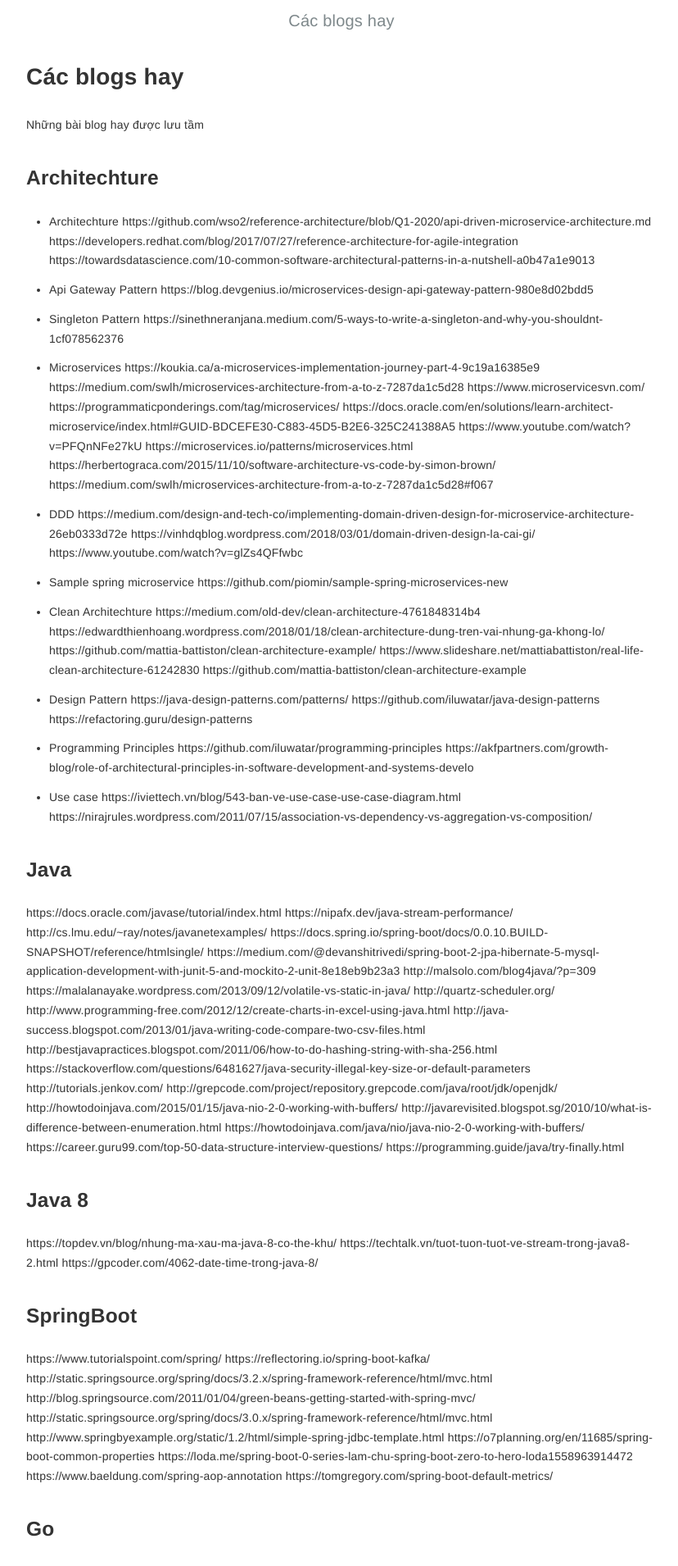
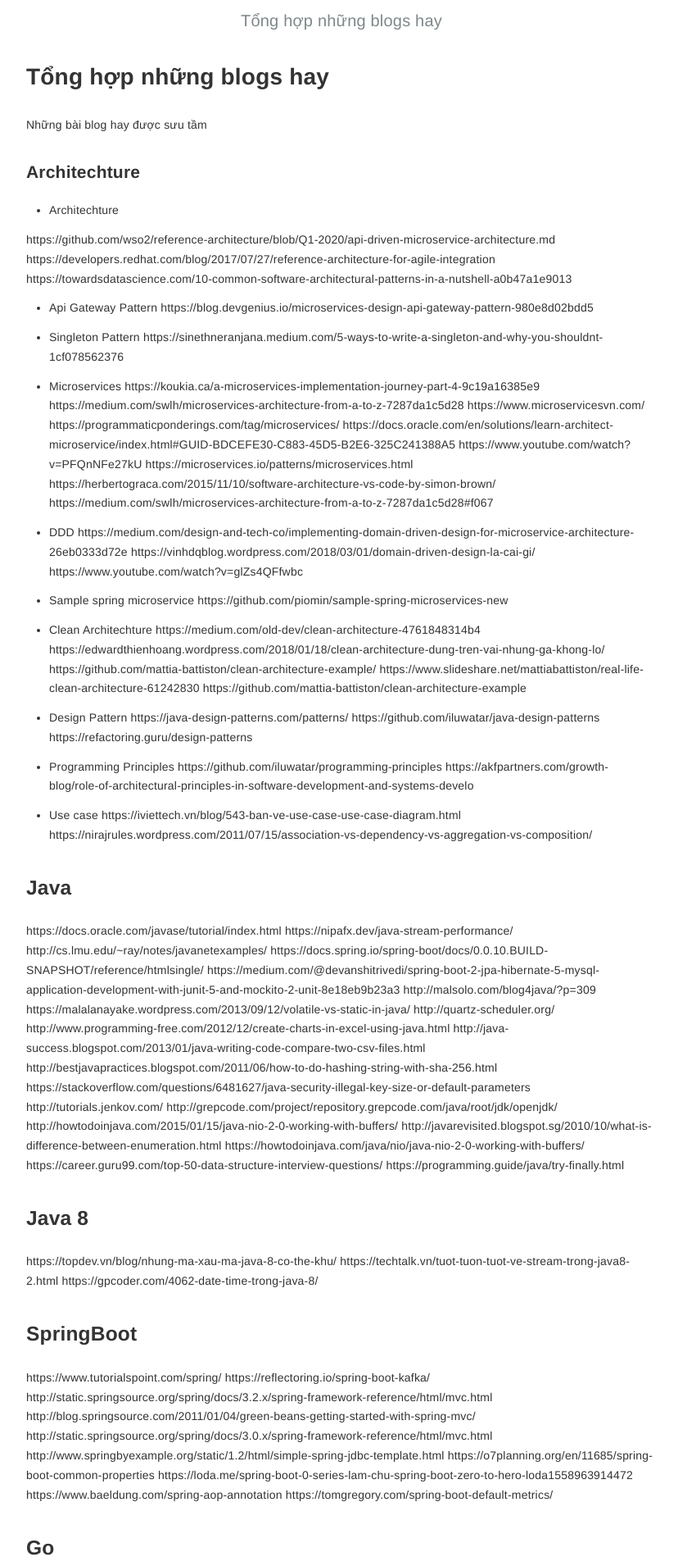
Before and after one commit to huypva/code-by-example-site, a Jekyll site: the page built from _posts/2021-09-04-blogs.md, in a window 1280 px wide. Shown: the top 1910 px of the page at 82% size, without its empty margins (223-1051 px from the left). Built offline with Jekyll 4.4.1, drawn with Linux system fonts in a browser that asks for light colours.

Commit message:
Update blogs

```diff
--- a/_posts/2021-09-04-blogs.md
+++ b/_posts/2021-09-04-blogs.md
@@ -1,5 +1,5 @@
 ---
-title: Các blogs hay
+title: Tổng hợp những blogs hay
 author: HuyPVA
 date: 2021-08-30
 category: spring-boot
@@ -7,11 +7,12 @@ layout: post
 source: https://github.com/huypva/spring-boot-jpa-example
 ---
 
-Những bài blog hay được lưu tầm
+Những bài blog hay được sưu tầm
 
-## Architechture
+### Architechture
 
 - Architechture
+
 https://github.com/wso2/reference-architecture/blob/Q1-2020/api-driven-microservice-architecture.md
 https://developers.redhat.com/blog/2017/07/27/reference-architecture-for-agile-integration
 https://towardsdatascience.com/10-common-software-architectural-patterns-in-a-nutshell-a0b47a1e9013
```
